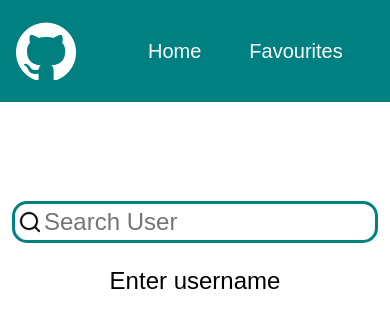
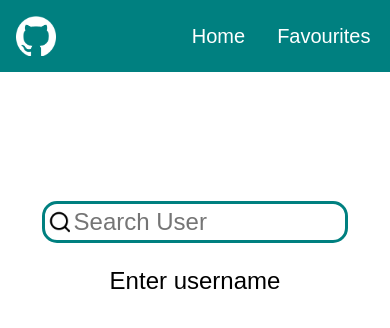
Before and after one commit to Orazmyrat-Hojamyradov/Github-search, a React (Vite) app: page / in a window 390 px wide. Shown: the top 328 px of the page. Built offline with nearby package versions, Linux system fonts and the light colour scheme.

Commit message:
css bugfix

```diff
--- a/src/components/Search.tsx
+++ b/src/components/Search.tsx
@@ -51,7 +51,7 @@ export default function Search() {
       </div>
 
       {isLoading ? (
-        <p>Loading...</p>
+        <p className="loading">Loading...</p>
       ) : data?.length > 0 ? (
         <div className="search-results-box">
           <ul className="list">
--- a/src/pages/Favourites.tsx
+++ b/src/pages/Favourites.tsx
@@ -1,13 +1,23 @@
 import "../styles/Favourites.scss";
 import { useStore } from "../store/store";
+import { FaHeart } from "react-icons/fa6";
 
 export default function Favourites() {
-  const { favs } = useStore();
+  const { favs, removeFromFavs } = useStore();
+
+  const handleRemoveFromFavs = (username: string) => {
+    removeFromFavs(username);
+    swal({
+      text: "User removed from favourites",
+      icon: "success",
+    });
+  };
+
   return (
     <div className="favs">
       <h1 className="fav-title">Favourites</h1>
       {favs.length > 0 ? (
-        <ul className="fav-list" >
+        <ul className="fav-list">
           {favs.map((username) => (
             <>
               <a className="fav-link" href={`https://github.com/${username}`}>
@@ -18,6 +28,11 @@ export default function Favourites() {
               <a href={`https://github.com/${username}?tab=repositories`}>
                 <button className="repo-link-btn">Go to repos</button>
               </a>
+
+              <FaHeart
+                className="fav"
+                onClick={() => handleRemoveFromFavs(username)}
+              />
             </>
           ))}
         </ul>
--- a/src/styles/NavBar.scss
+++ b/src/styles/NavBar.scss
@@ -11,16 +11,36 @@
   justify-content: space-between;
   align-items: center;
 
+  @media ((min-width: 320px) and (max-width:430px)) {
+    width: 95%;
+    height: 40px;
+  }
+
   .logo {
     width: 60px;
+
+    @media ((min-width: 320px) and (max-width:430px)) {
+      width: 40px;
+    }
   }
 
   .navbar-links {
     margin: 2rem;
 
+    @media ((min-width: 320px) and (max-width:430px)) {
+      margin: 0;
+      margin-right: 1rem;
+    }
+
     .links-list {
       display: flex;
+      align-items: center;
+      justify-content: space-between;
       list-style-type: none;
+
+      @media ((min-width: 320px) and (max-width:430px)) {
+        gap: 2rem;
+      }
 
       .link {
         color: #ffff;
@@ -29,7 +49,11 @@
         text-decoration: none;
         margin: 3rem;
         margin-left: 0;
-        transition: color .3s ease-in-out;
+        transition: color 0.3s ease-in-out;
+
+        @media ((min-width: 320px) and (max-width:430px)) {
+          margin: 0;
+        }
 
         &:hover {
           color: #ffffffb8;
--- a/src/styles/Search.scss
+++ b/src/styles/Search.scss
@@ -98,9 +98,15 @@
   }
 }
 
-@media ((min-width: 375px) and (max-width:430px)) {
+.loading {
+  text-align: center;
+  font-size: 1.5rem;
+  font-weight: 400;
+}
+
+@media ((min-width: 320px) and (max-width:430px)) {
   .search-box {
-    width: 360px;
+    width: 85%;
   }
   .search-results-box {
     height: 55vh;
```
